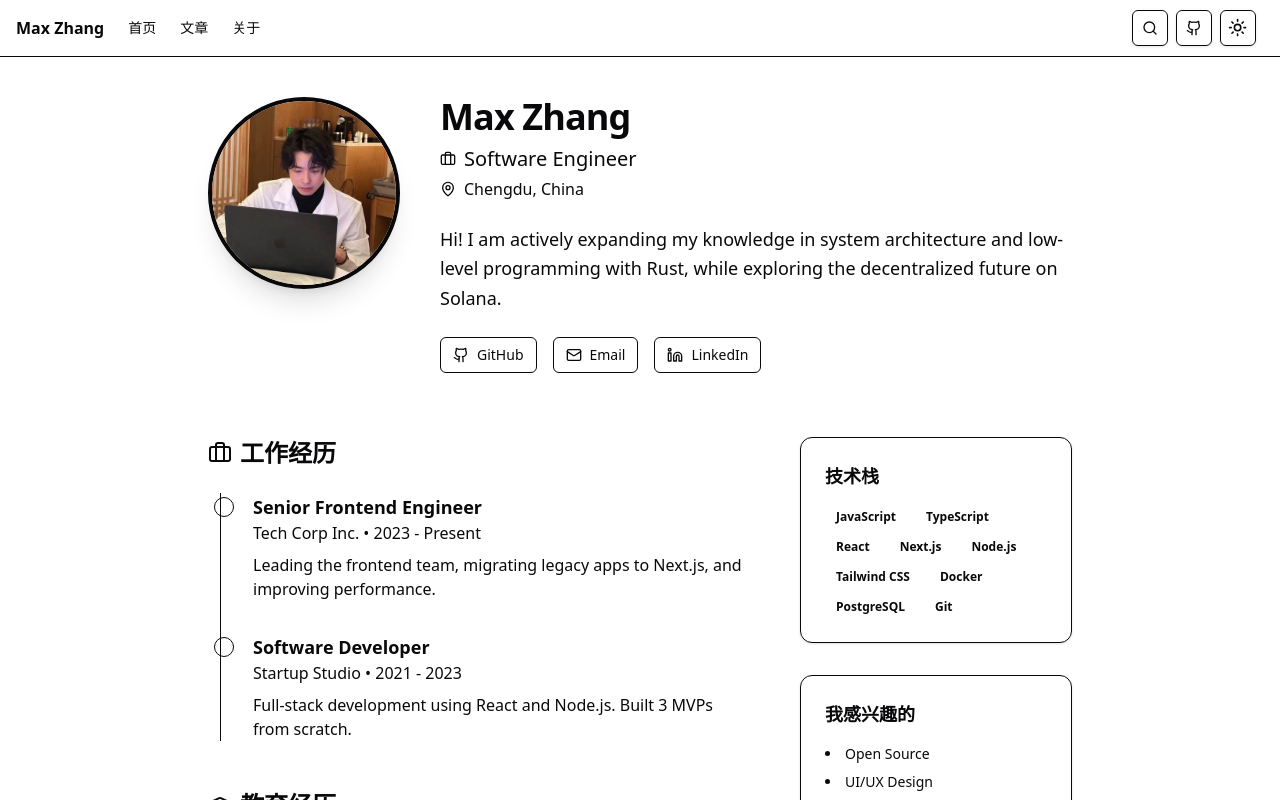
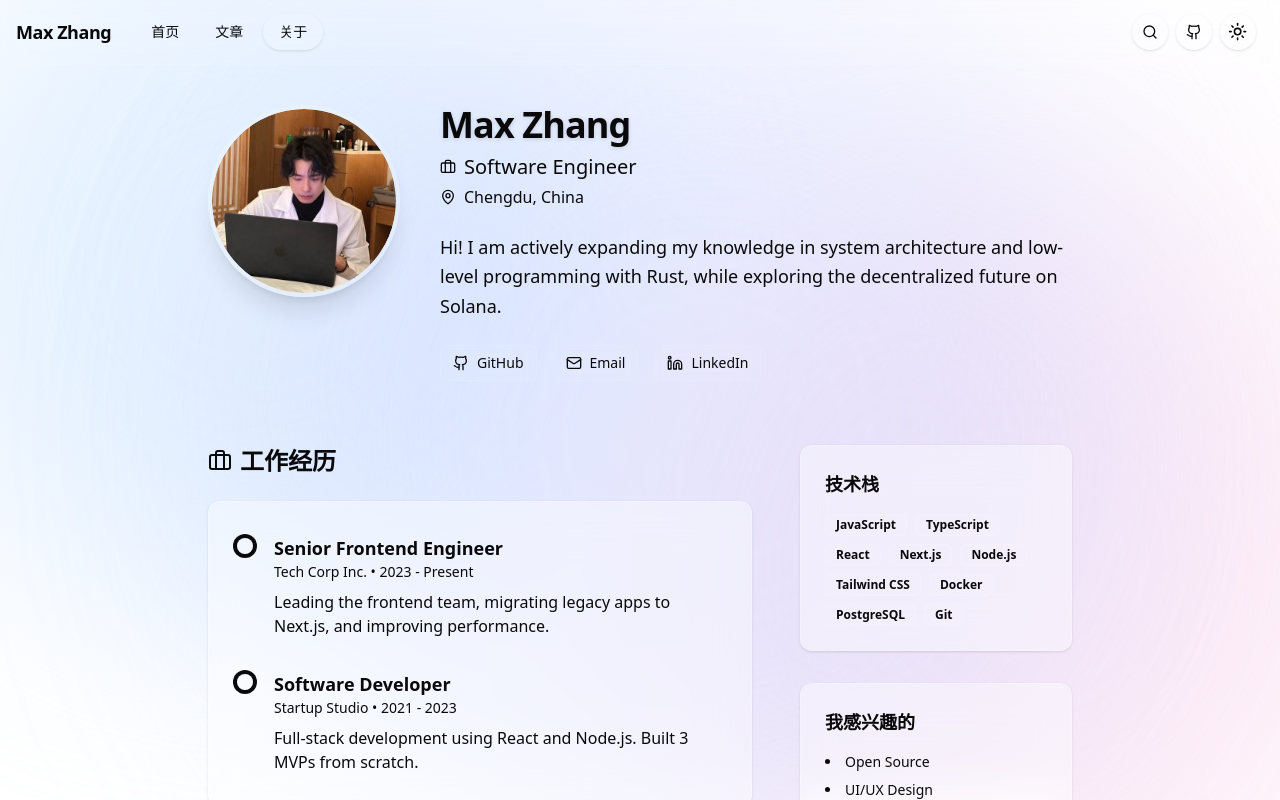
Before and after one commit to zhangshichuan/maxzhang.site, a Next.js app: page /about in a window 1280 px wide. Shown: the top 800 px of the page. Built offline with nearby package versions, Linux system fonts and the light colour scheme.

Commit message:
refactor: 第一版 liquid glass 主题效果

```diff
--- a/app/about/page.tsx
+++ b/app/about/page.tsx
@@ -4,6 +4,7 @@ import { Briefcase, Github, GraduationCap, Linkedin, Mail, MapPin } from 'lucide
 import Image from 'next/image'
 import Link from 'next/link'
 import Avatar from './avatar.jpg'
+import { GlassCard } from '@/components/glass-card'
 
 export const metadata = {
 	title: '关于我 - Max Zhang',
@@ -16,13 +17,14 @@ export default function AboutPage() {
 			{/* Header / Intro */}
 			<FadeIn className="flex flex-col md:flex-row gap-10 items-start mb-16">
 				{/* Avatar Placeholder */}
-				<div className="w-32 h-32 md:w-48 md:h-48 rounded-full bg-secondary flex items-center justify-center shrink-0 border-4 border-background shadow-xl">
-					<Image src={Avatar} alt="Max Zhang" className="rounded-full" />
+				<div className="w-32 h-32 md:w-48 md:h-48 rounded-full bg-secondary flex items-center justify-center shrink-0 border-4 border-white/20 shadow-xl overflow-hidden relative group">
+					<div className="absolute inset-0 bg-gradient-to-tr from-primary/20 to-transparent opacity-0 group-hover:opacity-100 transition-opacity duration-500 z-10" />
+					<Image src={Avatar} alt="Max Zhang" className="rounded-full object-cover" />
 				</div>
 
 				<div className="space-y-6 flex-1">
 					<div>
-						<h1 className="text-4xl font-bold tracking-tight mb-2">Max Zhang</h1>
+						<h1 className="text-4xl font-bold tracking-tight mb-2 text-foreground drop-shadow-sm">Max Zhang</h1>
 						<p className="text-xl text-muted-foreground flex items-center gap-2">
 							<Briefcase className="h-4 w-4" /> Software Engineer
 						</p>
@@ -31,24 +33,24 @@ export default function AboutPage() {
 						</p>
 					</div>
 
-					<p className="text-lg leading-relaxed">
+					<p className="text-lg leading-relaxed text-foreground/90">
 						Hi! I am actively expanding my knowledge in system architecture and low-level programming with Rust, while
 						exploring the decentralized future on Solana.
 					</p>
 
 					<div className="flex gap-4">
 						<Link href="https://github.com/zhangshichuan" target="_blank">
-							<Button variant="outline" size="sm" className="gap-2">
+							<Button variant="outline" size="sm" className="gap-2 bg-white/5 border-white/10 backdrop-blur-sm hover:bg-white/10">
 								<Github className="h-4 w-4" /> GitHub
 							</Button>
 						</Link>
 						<Link href="mailto:zsc.guru@icloud.com">
-							<Button variant="outline" size="sm" className="gap-2">
+							<Button variant="outline" size="sm" className="gap-2 bg-white/5 border-white/10 backdrop-blur-sm hover:bg-white/10">
 								<Mail className="h-4 w-4" /> Email
 							</Button>
 						</Link>
 						<Link href="https://www.linkedin.com/in/maxzhang1010" target="_blank">
-							<Button variant="outline" size="sm" className="gap-2">
+							<Button variant="outline" size="sm" className="gap-2 bg-white/5 border-white/10 backdrop-blur-sm hover:bg-white/10">
 								<Linkedin className="h-4 w-4" /> LinkedIn
 							</Button>
 						</Link>
@@ -62,46 +64,51 @@ export default function AboutPage() {
 					{/* Experience */}
 					<StaggerItem>
 						<h2 className="text-2xl font-bold mb-6 flex items-center gap-2">
-							<Briefcase className="h-6 w-6" /> 工作经历
+							<Briefcase className="h-6 w-6 text-primary" /> 工作经历
 						</h2>
-						<div className="space-y-8 relative border-l border-border ml-3 pl-8">
+						<GlassCard className="p-8 space-y-8" hoverEffect={false}>
+							<div className="relative border-l border-white/10 pl-8 space-y-8">
 								<div className="relative">
-								<span className="absolute -left-9.75 top-1 h-5 w-5 rounded-full border border-background bg-primary" />
+									<span className="absolute -left-[37px] top-1 h-4 w-4 rounded-full border border-white/20 bg-primary ring-4 ring-background/50" />
 									<h3 className="font-bold text-lg">Senior Frontend Engineer</h3>
-								<p className="text-muted-foreground">Tech Corp Inc. • 2023 - Present</p>
-								<p className="mt-2 text-muted-foreground">
+									<p className="text-muted-foreground text-sm">Tech Corp Inc. • 2023 - Present</p>
+									<p className="mt-2 text-foreground/80">
 										Leading the frontend team, migrating legacy apps to Next.js, and improving performance.
 									</p>
 								</div>
 								<div className="relative">
-								<span className="absolute -left-9.75 top-1 h-5 w-5 rounded-full border border-background bg-muted-foreground" />
+									<span className="absolute -left-[37px] top-1 h-4 w-4 rounded-full border border-white/20 bg-muted-foreground ring-4 ring-background/50" />
 									<h3 className="font-bold text-lg">Software Developer</h3>
-								<p className="text-muted-foreground">Startup Studio • 2021 - 2023</p>
-								<p className="mt-2 text-muted-foreground">
+									<p className="text-muted-foreground text-sm">Startup Studio • 2021 - 2023</p>
+									<p className="mt-2 text-foreground/80">
 										Full-stack development using React and Node.js. Built 3 MVPs from scratch.
 									</p>
 								</div>
 							</div>
+						</GlassCard>
 					</StaggerItem>
 
 					{/* Education */}
 					<StaggerItem>
 						<h2 className="text-2xl font-bold mb-6 flex items-center gap-2">
-							<GraduationCap className="h-6 w-6" /> 教育经历
+							<GraduationCap className="h-6 w-6 text-primary" /> 教育经历
 						</h2>
-						<div className="space-y-8 relative border-l border-border ml-3 pl-8">
+						<GlassCard className="p-8" hoverEffect={false}>
+							<div className="relative border-l border-white/10 pl-8 space-y-8">
 								<div className="relative">
-								<span className="absolute -left-9.75 top-1 h-5 w-5 rounded-full border border-background bg-muted-foreground" />
+									<span className="absolute -left-[37px] top-1 h-4 w-4 rounded-full border border-white/20 bg-muted-foreground ring-4 ring-background/50" />
 									<h3 className="font-bold text-lg">Northern Arizona University • 2025 - 2026</h3>
 									<p className="text-muted-foreground">Master&apos;s degree，MCIT</p>
 								</div>
 							</div>
+						</GlassCard>
 					</StaggerItem>
 				</StaggerContainer>
 
 				{/* Sidebar: Skills */}
 				<StaggerContainer className="space-y-8" delay={0.4}>
-					<StaggerItem className="rounded-xl border bg-card p-6 shadow-sm">
+					<StaggerItem>
+						<GlassCard className="p-6">
 							<h3 className="font-bold text-lg mb-4">技术栈</h3>
 							<div className="flex flex-wrap gap-2">
 								{[
@@ -117,15 +124,17 @@ export default function AboutPage() {
 								].map((skill) => (
 									<span
 										key={skill}
-									className="inline-flex items-center rounded-md border px-2.5 py-0.5 text-xs font-semibold transition-colors focus:outline-none focus:ring-2 focus:ring-ring focus:ring-offset-2 border-transparent bg-primary/10 text-primary hover:bg-primary/20"
+										className="inline-flex items-center rounded-md border border-white/10 px-2.5 py-0.5 text-xs font-semibold transition-colors bg-white/5 text-foreground hover:bg-white/10"
 									>
 										{skill}
 									</span>
 								))}
 							</div>
+						</GlassCard>
 					</StaggerItem>
 
-					<StaggerItem className="rounded-xl border bg-card p-6 shadow-sm">
+					<StaggerItem>
+						<GlassCard className="p-6">
 							<h3 className="font-bold text-lg mb-4">我感兴趣的</h3>
 							<ul className="list-disc list-inside space-y-2 text-sm text-muted-foreground">
 								<li>Open Source</li>
@@ -133,6 +142,7 @@ export default function AboutPage() {
 								<li>Web Performance</li>
 								<li>Artificial Intelligence</li>
 							</ul>
+						</GlassCard>
 					</StaggerItem>
 				</StaggerContainer>
 			</div>
--- a/app/layout.tsx
+++ b/app/layout.tsx
@@ -3,6 +3,7 @@ import './globals.css'
 import { ThemeProvider } from './providers'
 import { Navbar } from '@/components/navbar'
 import { Footer } from '@/components/footer'
+import { BackgroundOrbs } from '@/components/background-orbs'
 
 export const metadata: Metadata = {
 	title: 'Max Zhang',
@@ -23,6 +24,7 @@ export default function RootLayout({
 					enableSystem
 					disableTransitionOnChange
 				>
+					<BackgroundOrbs />
 					<Navbar />
 					<main className="flex-1">
 						{children}
--- /dev/null
+++ b/components/background-orbs.tsx
@@ -0,0 +1,77 @@
+'use client'
+
+import { motion } from 'framer-motion'
+import { useTheme } from 'next-themes'
+import { useEffect, useState } from 'react'
+
+export function BackgroundOrbs() {
+	const { resolvedTheme } = useTheme()
+	const [mounted, setMounted] = useState(false)
+
+	useEffect(() => {
+		setTimeout(() => {
+			setMounted(true)
+		}, 30)
+	}, [])
+
+	if (!mounted) return null
+
+	const isDark = resolvedTheme === 'dark'
+
+	// 定义颜色：深色模式用深邃的蓝紫，浅色模式用柔和的蓝粉
+	// 调整了不透明度，让它更微妙，不要抢夺内容注意力
+	const color1 = isDark ? 'bg-blue-900/30' : 'bg-blue-200/40'
+	const color2 = isDark ? 'bg-purple-900/30' : 'bg-pink-200/40'
+	const color3 = isDark ? 'bg-indigo-900/30' : 'bg-indigo-200/40'
+
+	return (
+		<div className="fixed inset-0 -z-50 overflow-hidden pointer-events-none select-none">
+			<div className="absolute inset-0 bg-background/80 backdrop-blur-[100px]" />
+			{/* 这一层确保背景不会太花，类似于毛玻璃覆盖在光斑上 */}
+			{/* Orb 1 */}
+			<motion.div
+				className={`absolute top-[-10%] left-[-10%] w-[50vw] h-[50vw] rounded-full blur-[100px] ${color1}`}
+				animate={{
+					x: [0, 100, 0],
+					y: [0, 50, 0],
+					scale: [1, 1.2, 1],
+				}}
+				transition={{
+					duration: 20,
+					repeat: Infinity,
+					ease: 'easeInOut',
+				}}
+			/>
+			{/* Orb 2 */}
+			<motion.div
+				className={`absolute top-[20%] right-[-10%] w-[60vw] h-[60vw] rounded-full blur-[120px] ${color2}`}
+				animate={{
+					x: [0, -50, 0],
+					y: [0, 100, 0],
+					scale: [1, 1.1, 1],
+				}}
+				transition={{
+					duration: 25,
+					repeat: Infinity,
+					ease: 'easeInOut',
+					delay: 2,
+				}}
+			/>
+			{/* Orb 3 */}
+			<motion.div
+				className={`absolute bottom-[-10%] left-[20%] w-[70vw] h-[70vw] rounded-full blur-[130px] ${color3}`}
+				animate={{
+					x: [0, 50, 0],
+					y: [0, -50, 0],
+					scale: [1, 1.3, 1],
+				}}
+				transition={{
+					duration: 30,
+					repeat: Infinity,
+					ease: 'easeInOut',
+					delay: 5,
+				}}
+			/>
+		</div>
+	)
+}
--- /dev/null
+++ b/components/glass-card.tsx
@@ -0,0 +1,34 @@
+import { cn } from '@/lib/utils'
+import { ReactNode } from 'react'
+
+interface GlassCardProps {
+	children: ReactNode
+	className?: string
+	hoverEffect?: boolean
+}
+
+export function GlassCard({ children, className, hoverEffect = true }: GlassCardProps) {
+	return (
+		<div
+			className={cn(
+				// 基础玻璃属性
+				'relative overflow-hidden rounded-xl border',
+				// 背景与模糊：浅色模式 bg-white/40，深色模式 dark:bg-zinc-950/40
+				'bg-white/40 dark:bg-zinc-950/40 backdrop-blur-xl',
+				// 边框：细腻的亮色边框
+				'border-white/20 dark:border-white/10',
+				// 阴影
+				'shadow-sm',
+				// 悬浮效果
+				hoverEffect &&
+					'transition-all duration-300 hover:shadow-lg hover:bg-white/50 dark:hover:bg-zinc-900/50 hover:border-white/30 hover:-translate-y-1',
+				className,
+			)}
+			style={{
+				WebkitBackdropFilter: 'blur(24px)',
+			}}
+		>
+			<div className="relative z-10">{children}</div>
+		</div>
+	)
+}
--- a/components/navbar.tsx
+++ b/components/navbar.tsx
@@ -18,23 +18,25 @@ export function Navbar() {
 	const [isMobileMenuOpen, setIsMobileMenuOpen] = React.useState(false)
 
 	return (
-		<header className="sticky top-0 z-50 w-full border-b border-border/40 bg-background/95 backdrop-blur supports-backdrop-filter:bg-background/60">
-			<div className="container mx-auto flex h-14 max-w-screen-2xl items-center px-4">
+		<header className="sticky top-0 z-50 w-full border-b border-white/10 bg-white/10 dark:bg-black/10 backdrop-blur-md supports-backdrop-filter:bg-white/5">
+			<div className="container mx-auto flex h-16 max-w-screen-2xl items-center px-4">
 				{/* Logo */}
 				<div className="mr-4 flex">
 					<Link href="/" className="mr-6 flex items-center space-x-2">
-						<span className="font-bold sm:inline-block">Max Zhang</span>
+						<span className="font-bold sm:inline-block text-lg tracking-tight">Max Zhang</span>
 					</Link>
 
 					{/* Desktop Nav */}
-					<nav className="hidden md:flex items-center gap-6 text-sm">
+					<nav className="hidden md:flex items-center gap-1 text-sm">
 						{navItems.map((item) => (
 							<Link
 								key={item.path}
 								href={item.path}
 								className={cn(
-									'transition-colors hover:text-foreground/80',
-									pathname === item.path ? 'text-foreground font-medium' : 'text-foreground/60',
+									'px-4 py-2 rounded-full transition-all duration-300',
+									pathname === item.path
+										? 'bg-white/10 dark:bg-white/10 text-foreground font-medium shadow-sm ring-1 ring-white/10'
+										: 'text-foreground/70 hover:text-foreground hover:bg-white/5 dark:hover:bg-white/5',
 								)}
 							>
 								{item.name}
@@ -47,7 +49,7 @@ export function Navbar() {
 				<div className="flex flex-1 items-center justify-end space-x-2">
 					{/* Search Icon (Desktop) */}
 					<Link href="/search">
-						<div className="inline-flex h-9 w-9 items-center justify-center rounded-md border border-input bg-transparent shadow-sm transition-colors hover:bg-accent hover:text-accent-foreground">
+						<div className="inline-flex h-9 w-9 items-center justify-center rounded-full border border-white/10 bg-white/5 shadow-sm transition-colors hover:bg-white/20 hover:text-accent-foreground backdrop-blur-sm">
 							<Search className="h-4 w-4" />
 							<span className="sr-only">Search</span>
 						</div>
@@ -55,16 +57,18 @@ export function Navbar() {
 
 					<nav className="flex items-center space-x-2">
 						<Link href="https://github.com/zhangshichuan" target="_blank" rel="noreferrer">
-							<div className="inline-flex h-9 w-9 items-center justify-center rounded-md border border-input bg-transparent shadow-sm transition-colors hover:bg-accent hover:text-accent-foreground">
+							<div className="inline-flex h-9 w-9 items-center justify-center rounded-full border border-white/10 bg-white/5 shadow-sm transition-colors hover:bg-white/20 hover:text-accent-foreground backdrop-blur-sm">
 								<Github className="h-4 w-4" />
 								<span className="sr-only">GitHub</span>
 							</div>
 						</Link>
-						<ThemeToggle className="cursor-pointer" />
+						<div className="inline-flex h-9 w-9 items-center justify-center rounded-full border border-white/10 bg-white/5 shadow-sm transition-colors hover:bg-white/20 hover:text-accent-foreground backdrop-blur-sm">
+							<ThemeToggle className="cursor-pointer border-0 shadow-none hover:bg-transparent" />
+						</div>
 
 						{/* Mobile Menu Toggle */}
 						<button
-							className="md:hidden inline-flex h-9 w-9 items-center justify-center rounded-md border border-input bg-transparent shadow-sm transition-colors hover:bg-accent hover:text-accent-foreground"
+							className="md:hidden inline-flex h-9 w-9 items-center justify-center rounded-full border border-white/10 bg-white/5 shadow-sm transition-colors hover:bg-white/20 hover:text-accent-foreground backdrop-blur-sm"
 							onClick={() => setIsMobileMenuOpen(!isMobileMenuOpen)}
 						>
 							{isMobileMenuOpen ? <X className="h-4 w-4" /> : <Menu className="h-4 w-4" />}
@@ -75,15 +79,17 @@ export function Navbar() {
 
 			{/* Mobile Menu */}
 			{isMobileMenuOpen && (
-				<div className="md:hidden border-b border-border/40 bg-background">
-					<div className="container py-4 space-y-1">
+				<div className="md:hidden border-b border-white/10 bg-background/80 backdrop-blur-xl">
+					<div className="container py-4 space-y-2 px-4">
 						{navItems.map((item) => (
 							<Link
 								key={item.path}
 								href={item.path}
 								className={cn(
-									'block px-4 py-2 text-sm font-medium transition-colors hover:bg-accent hover:text-accent-foreground rounded-md',
-									pathname === item.path ? 'bg-accent text-accent-foreground' : 'text-foreground/60',
+									'block px-4 py-3 text-sm font-medium transition-colors rounded-xl',
+									pathname === item.path
+										? 'bg-primary/10 text-primary border border-primary/20'
+										: 'text-foreground/70 hover:bg-white/5',
 								)}
 								onClick={() => setIsMobileMenuOpen(false)}
 							>
```
Also changed, not shown: app/page.tsx (+7 -7 lines), app/posts/page.tsx (+7 -6 lines), components/post-item.tsx (+11 -12 lines). Lines whose indentation alone changed are shown as unchanged.
